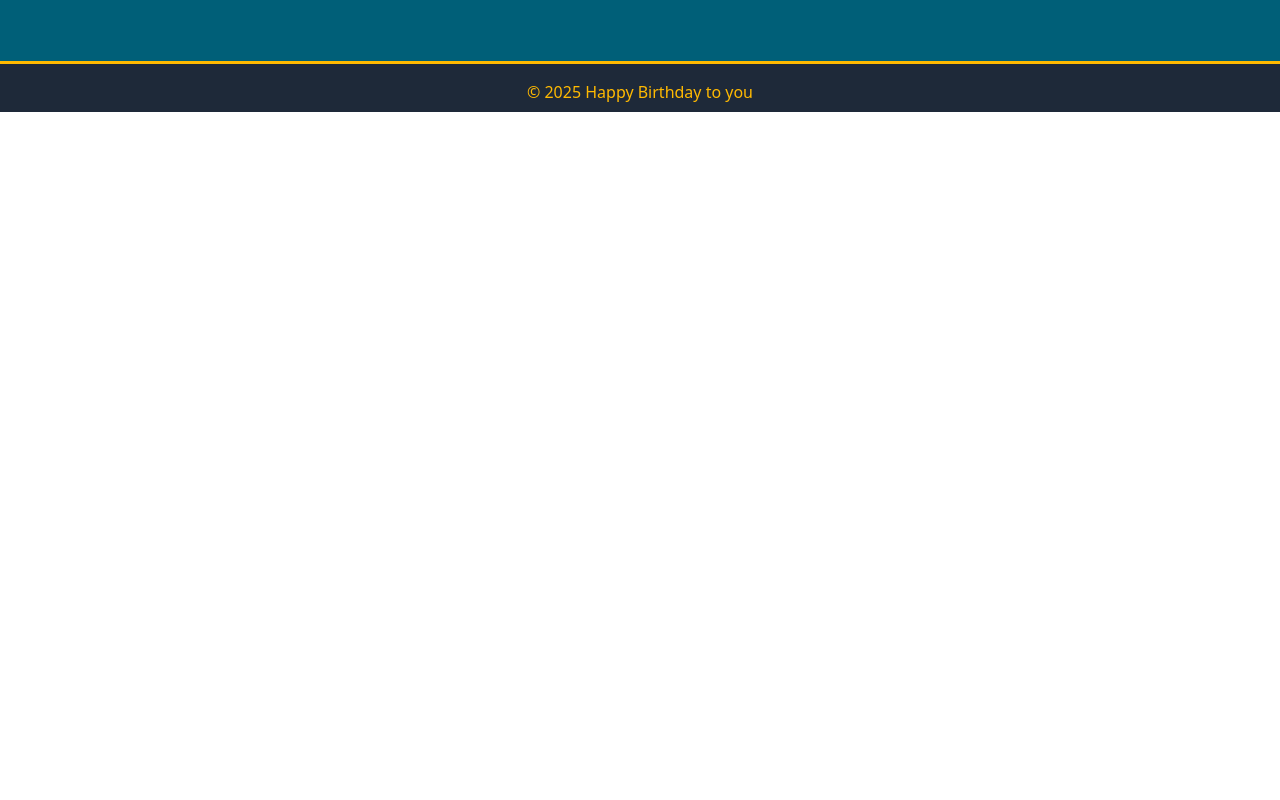
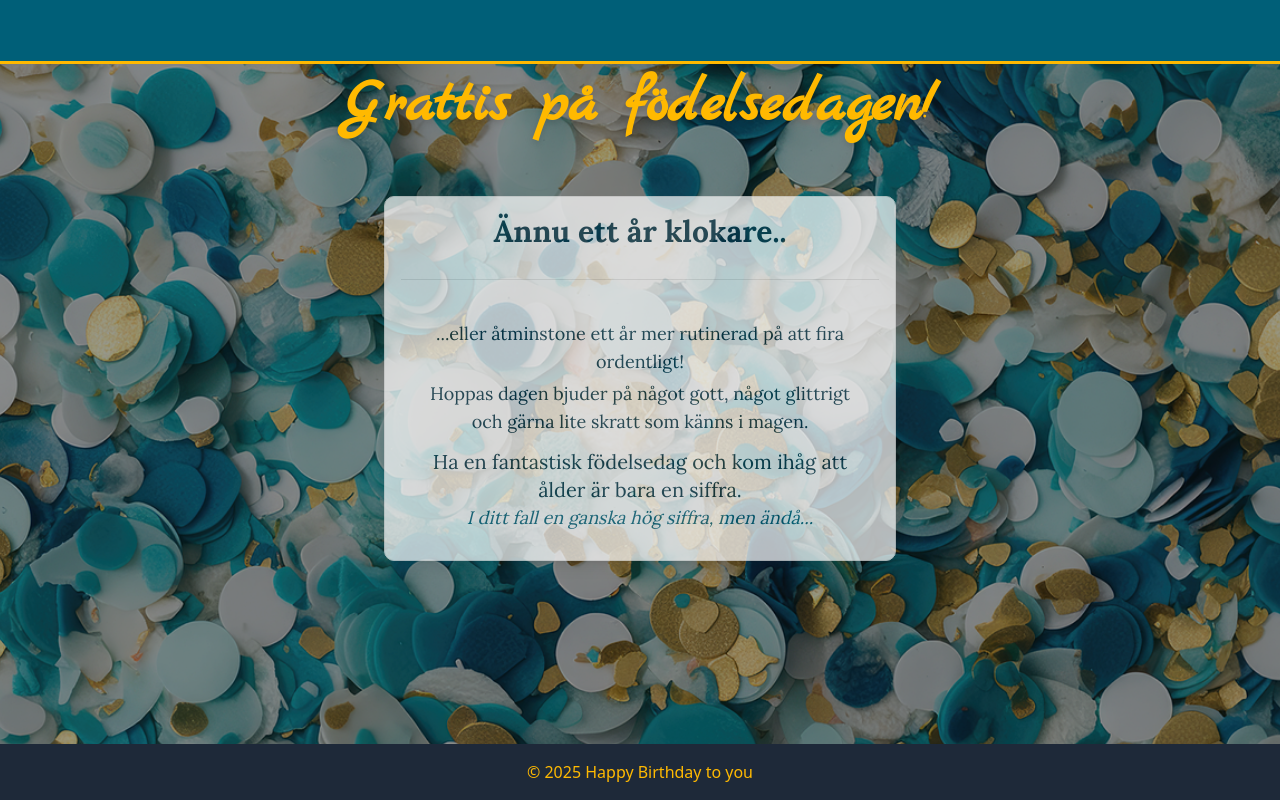
Before and after one commit to annkar73/happy-birthday, a Next.js app: page / in a window 1280 px wide. Built offline with nearby package versions, Linux system fonts and the light colour scheme.

Commit message:
update margin/padding

```diff
--- a/src/components/Footer.tsx
+++ b/src/components/Footer.tsx
@@ -1,7 +1,7 @@
 // components/Footer.tsx
 const Footer = () => {
   return (
-    <footer className="bg-gray-800 text-amber-400 p-4 text-center h-12">
+    <footer className="fixed bottom-0 w-full bg-gray-800 text-amber-400 p-4 text-center">
       <p>&copy; 2025 Happy Birthday to you</p>
     </footer>
   );
--- a/src/components/Hero.tsx
+++ b/src/components/Hero.tsx
@@ -10,7 +10,7 @@ interface HeroProps {
 
 const Hero = ({ imageSrc, altText, children }: HeroProps) => {
   return (
-    <section className="relative w-full overflow-hidden">
+    <section className="relative w-full min-h-screen overflow-hidden">
       <Image
         src={imageSrc}
         alt={altText}
@@ -20,8 +20,8 @@ const Hero = ({ imageSrc, altText, children }: HeroProps) => {
       />
       <div className="absolute inset-0 bg-black/40" />
 
-      <div className="absolute inset-0 flex flex-col items-center justify-center text-white px-4 text-center gap-4">
-        <h1 className="text-amber-400 text-5xl md:text-6xl marck font-bold drop-shadow-md">Grattis på födelsedagen!</h1>
+      <div className="relative z-10 flex flex-col items-center justify-center text-white px-4 text-center gap-4">
+        <h1 className="text-amber-400 text-5xl md:text-6xl marck font-bold drop-shadow-md py-3">Grattis på födelsedagen!</h1>
         {children}
       </div>
     </section>
```
